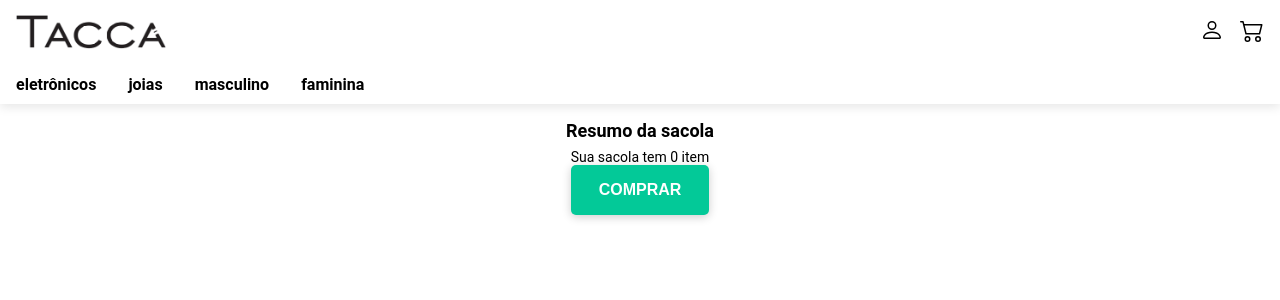
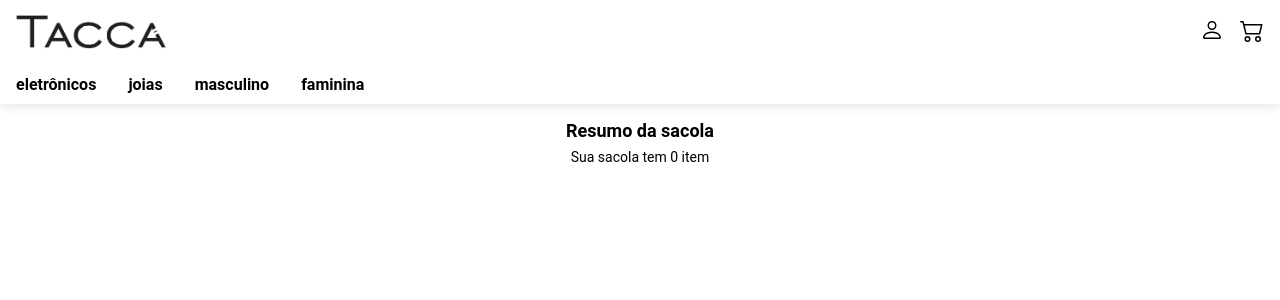
Before and after one commit to FranciscoBBC/mais-todos-frontend-challenge, a React (Create React App) app in the folder mais-todos-web-app/: page /cart in a window 1280 px wide. Shown: the top 300 px of the page. Built offline with nearby package versions, Linux system fonts and the light colour scheme.

Commit message:
fix(cart): hide go to checkout button when cart is empty

```diff
--- a/mais-todos-web-app/src/pages/Cart/Cart.js
+++ b/mais-todos-web-app/src/pages/Cart/Cart.js
@@ -46,7 +46,9 @@ const Cart = () => {
             </ResumeWrapper>
           </CartItem>
         ))}
-        <Button onClick={() => navigate("/checkout")}>COMPRAR</Button>
+        {cartStorage.length > 0 && (
+          <Button onClick={() => navigate("/checkout")}>COMPRAR</Button>
+        )}
       </div>
     </PageWrapper>
   );
```
